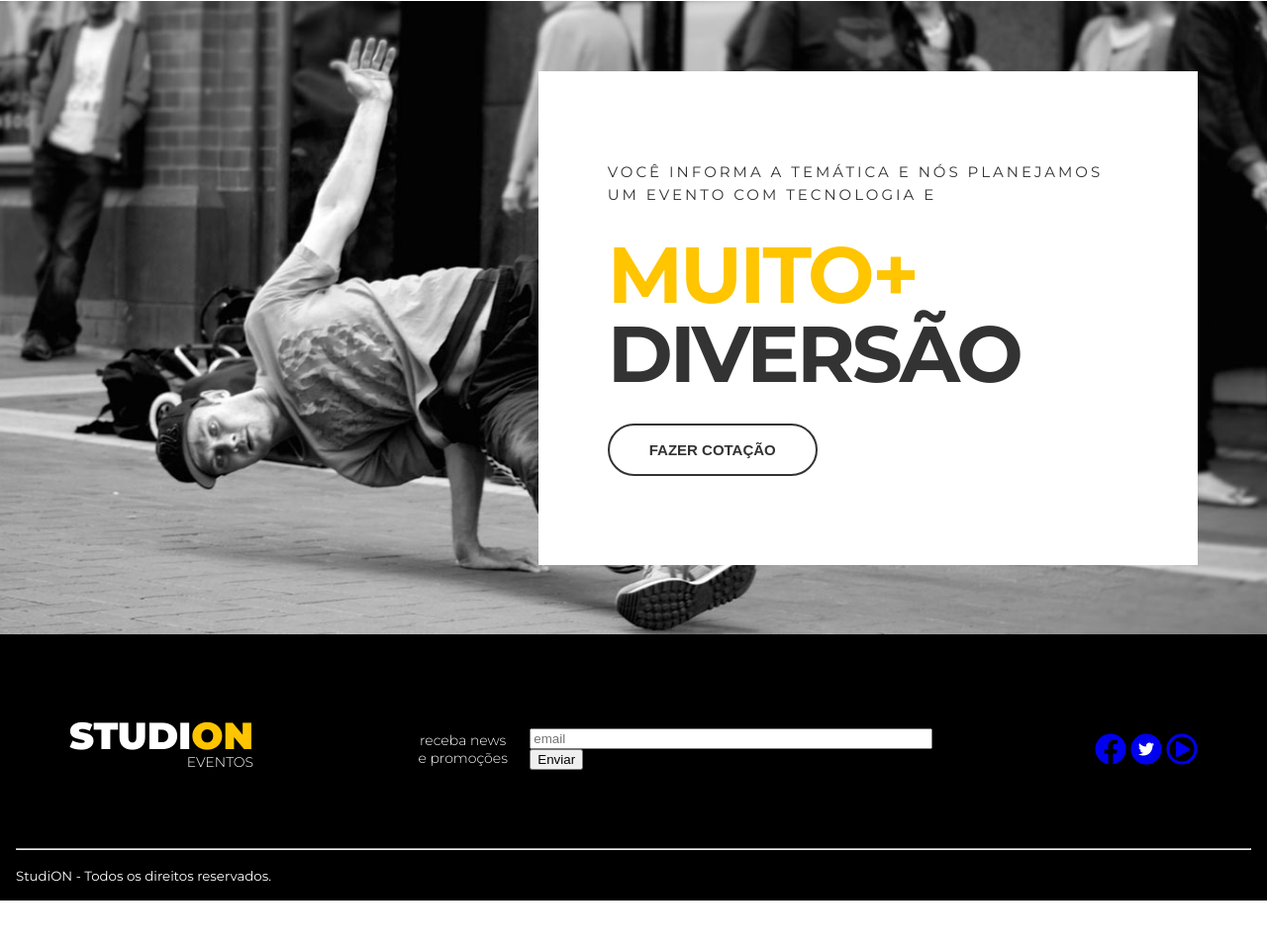
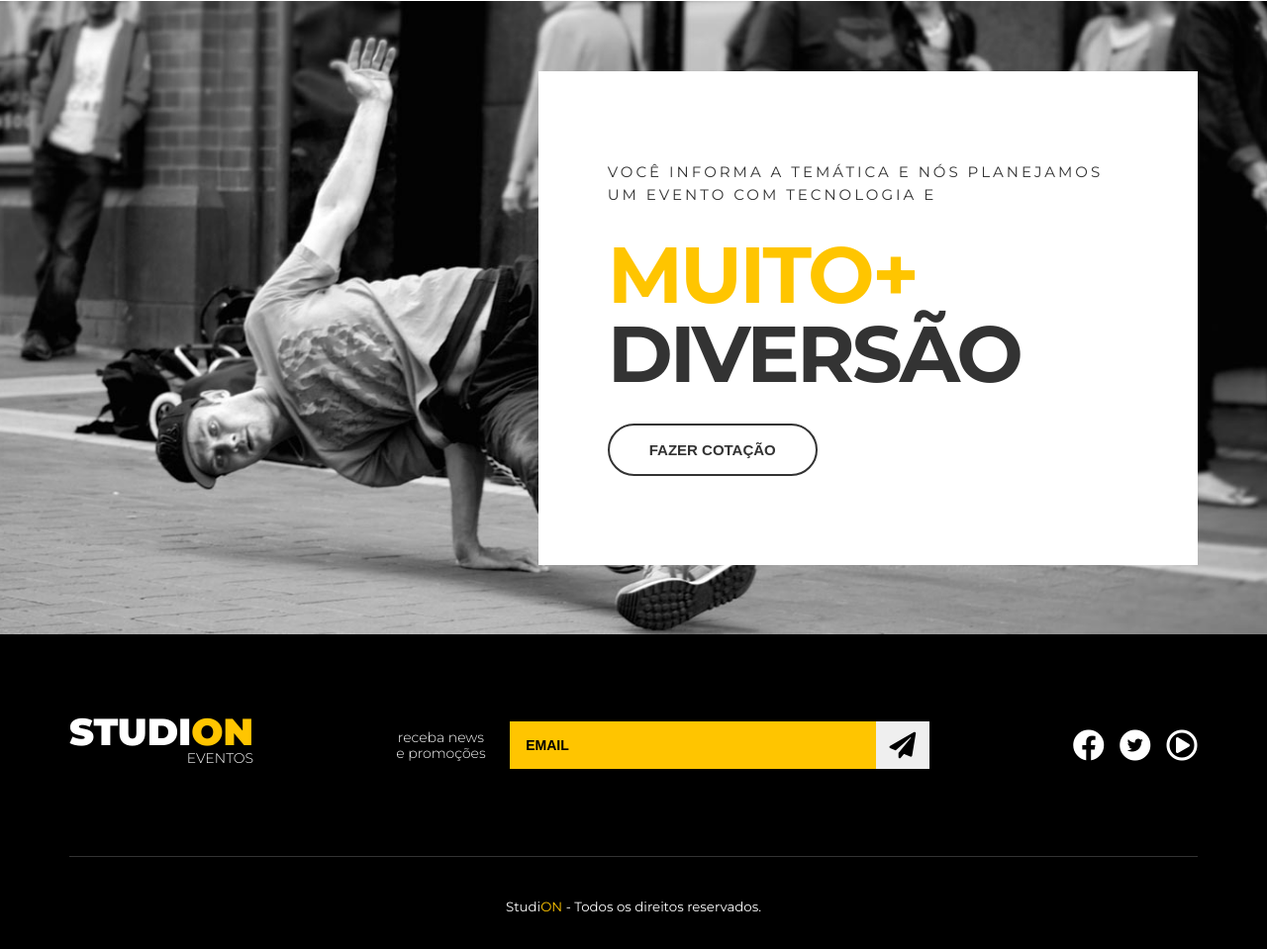
Before and after one commit to eduardoaraujogomes/studion, a website: page src/index.html in a window 1280 px wide. Shown: the part 1588-2547 px from the top of the page at 99% size. Before the commit the page ends 2498 px from the top, so only its background shows below. Drawn offline with Linux system fonts and the light colour scheme.

Commit message:
ajustes in the footer layout

```diff
--- a/src/index.html
+++ b/src/index.html
@@ -123,10 +123,12 @@
       </h2>
       <form class="footer__form">
         <label for="email">receba news e promoções</label>
-        <fieldset>
+        <div class="footer__form__email">
           <input id = "email" type="email" placeholder="email" />
-          <button type="submit">Enviar</button>
-        </fieldset>
+          <button type="submit">
+            <i class="fas fa-paper-plane fa-2x"></i>
+          </button>
+        </div>
       </form>
       <ul class="footer__social">
         <li>
@@ -137,8 +139,8 @@
         <li>
           <a href="https://twitter.com/" target="_blank">
             <span class="fa-stack">
-              <i class="fas fa-circle fa-stack-2x"></i>
-              <i class="fab fa-twitter fa-stack-1x fa-inverse"></i>
+              <i class="fas fa-circle fa-stack-2x fa-inverse"></i>
+              <i class="fab fa-twitter fa-stack-1x "></i>
             </span>
           </a>
         </li>
@@ -149,10 +151,8 @@
       </li>
       </ul>
     </div>
-
-    <hr />
     <p>
-      <small>Studi<span>ON</span> - Todos os direitos reservados.</small>
+      <small>Studi<span class="copy--primary">ON</span> - Todos os direitos reservados.</small>
     </p>
   </footer>
 </body>
--- a/src/style.css
+++ b/src/style.css
@@ -279,14 +279,15 @@ ul {
 .footer {
   background-color: #000;
   color: #FFF;
-  padding: 0 1rem;
+  text-align: center;
 }
 
 .footer__container {
   display: grid;
   grid-template-columns: repeat(3, auto);
   align-items: center;
-  padding: 5.25rem 0 3.75rem 0;
+  border-bottom: .1rem solid #FFF3;
+  padding: 5rem  0;
 }
 
 .logo-studion__subtitle {
@@ -302,26 +303,67 @@ ul {
   display: grid;
   place-items: center;
   grid-template-columns: 9ch auto;
-  gap: 1.25rem;
+  gap: 1.375rem;
 }
 
 .footer__form label {
   font-size: .875rem;
   font-weight: 300;
-  text-align: center;
+  line-height: 1rem;
 }
 
-.footer__form fieldset {
-  border: unset;
-  margin: 0;
-  padding: 0;
+.footer__form__email {
+  display: grid;
+  grid-template-columns: auto 3.375rem;
   width: 100%;
 }
 
 .footer__form input {
-  width: 100%;
+  background-color: var(--color-primary);
+  border: unset;
+  padding: 1rem;
+  font-size: .875rem;
+  font-weight: 700;
+  text-transform: uppercase;
+  color: #000;
+}
+.footer__form input::placeholder {
+  color: #000;
+}
+.footer__form input:focus {
+  outline: unset;
+}
+
+.footer__form button {
+  cursor: pointer;
+  border: unset;
+  height: 100%;
+  transition: 0.3s all ease;   /* interacao interessante  */
+}
+
+.footer__form button:hover {
+  color: #FFF;
+  background-color: var(--color-copy);
 }
 
 .footer__social {
+  display: grid;
+  grid-template-columns: repeat(3, auto);
+  gap: .5rem;
   justify-self: end;
 }
+
+.footer__social a,
+.footer__social a:visited,
+.footer__social a:active{
+  color: #FFF;
+  margin-left: 0.2rem;
+}
+
+.footer__social .fa-twitter {
+  color: #000;
+}
+
+.footer p {
+  margin: 2.5rem 0;
+}
```
